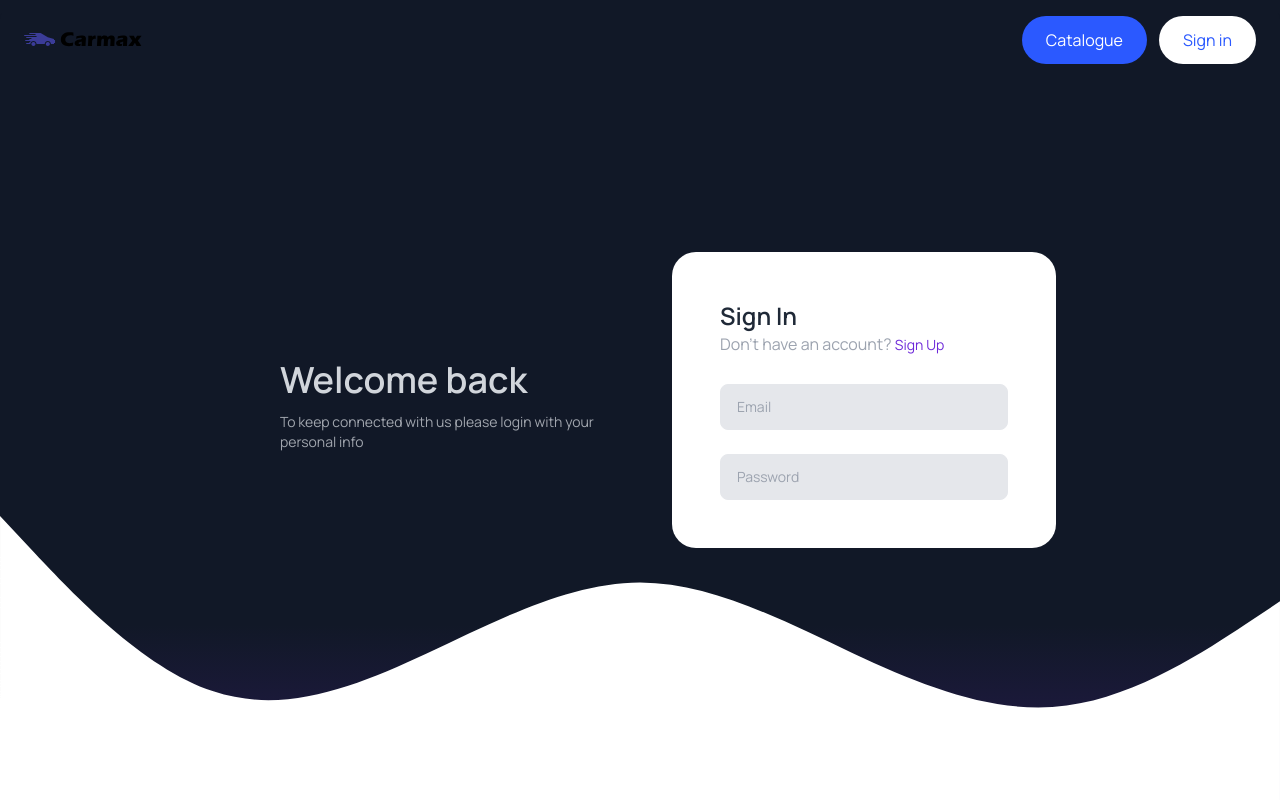
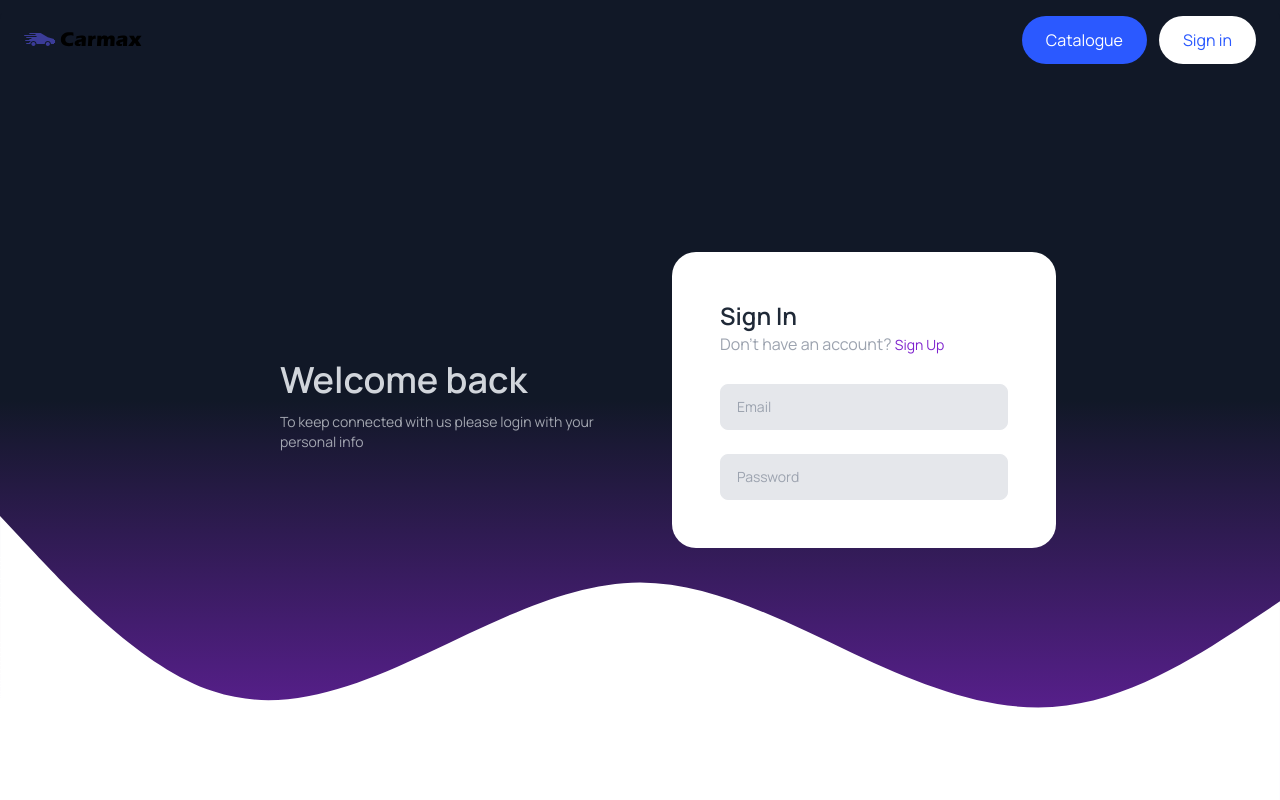
Before and after one commit to bigmitch19/cars-app-next, a Next.js app: page /sign-in in a window 1280 px wide. Shown: the top 800 px of the page. Built offline with nearby package versions, Linux system fonts and the light colour scheme.

Commit message:
Refactor sign-in page and navbar

```diff
--- a/app/sign-in/page.tsx
+++ b/app/sign-in/page.tsx
@@ -11,11 +11,7 @@ export default function Home() {
 
 	return (
 		<>
-			<link
-				href="https://unpkg.com/tailwindcss@^2/dist/tailwind.min.css"
-				rel="stylesheet"
-			/>
-			<div className="bg-purple-900 absolute top-0 left-0 bg-gradient-to-b from-gray-900 via-gray-900 to-purple-800 bottom-0 leading-5 h-full w-full overflow-hidden"></div>
+			<div className="bg-purple-900 absolute top-0 left-0 bg-gradient-to-b from-gray-900 via-gray-900 to-purple-800 bottom-0 leading-5 w-full overflow-hidden h-screen"></div>
 			<div className="relative min-h-screen sm:flex sm:flex-row justify-center bg-transparent rounded-3xl shadow-xl">
 				<div className="flex-col flex self-center lg:px-14 sm:max-w-4xl xl:max-w-md z-10">
 					<div className="self-start hidden lg:flex flex-col text-gray-300">
--- a/components/Hero.tsx
+++ b/components/Hero.tsx
@@ -38,7 +38,7 @@ const Hero = () => {
 				<div className="hero__image">
 					<div className="p-28 bg-[radial-gradient(ellipse_at_bottom_left,_var(--tw-gradient-stops))] from-pink-500 via-red-500 to-yellow-500 h-[500px] w-[300px]  lg:h-[800px] lg:w-[600px] "></div>
 					<Image
-						src="./hero.webp"
+						src="/hero.webp"
 						alt="hero"
 						fill
 						className="object-contain"
--- a/components/Navbar.tsx
+++ b/components/Navbar.tsx
@@ -25,11 +25,13 @@ const NavBar = () => (
 					/>
 				</Link>
 
-				<CustomButton
-					title="Sign in"
-					btnType="button"
-					containerStyles="text-primary-blue rounded-full bg-white "
-				/>
+				<Link href="/sign-in">
+					<CustomButton
+						title="Sign in"
+						btnType="button"
+						containerStyles="text-primary-blue rounded-full bg-white "
+					/>
+				</Link>
 			</div>
 		</nav>
 	</header>
```
